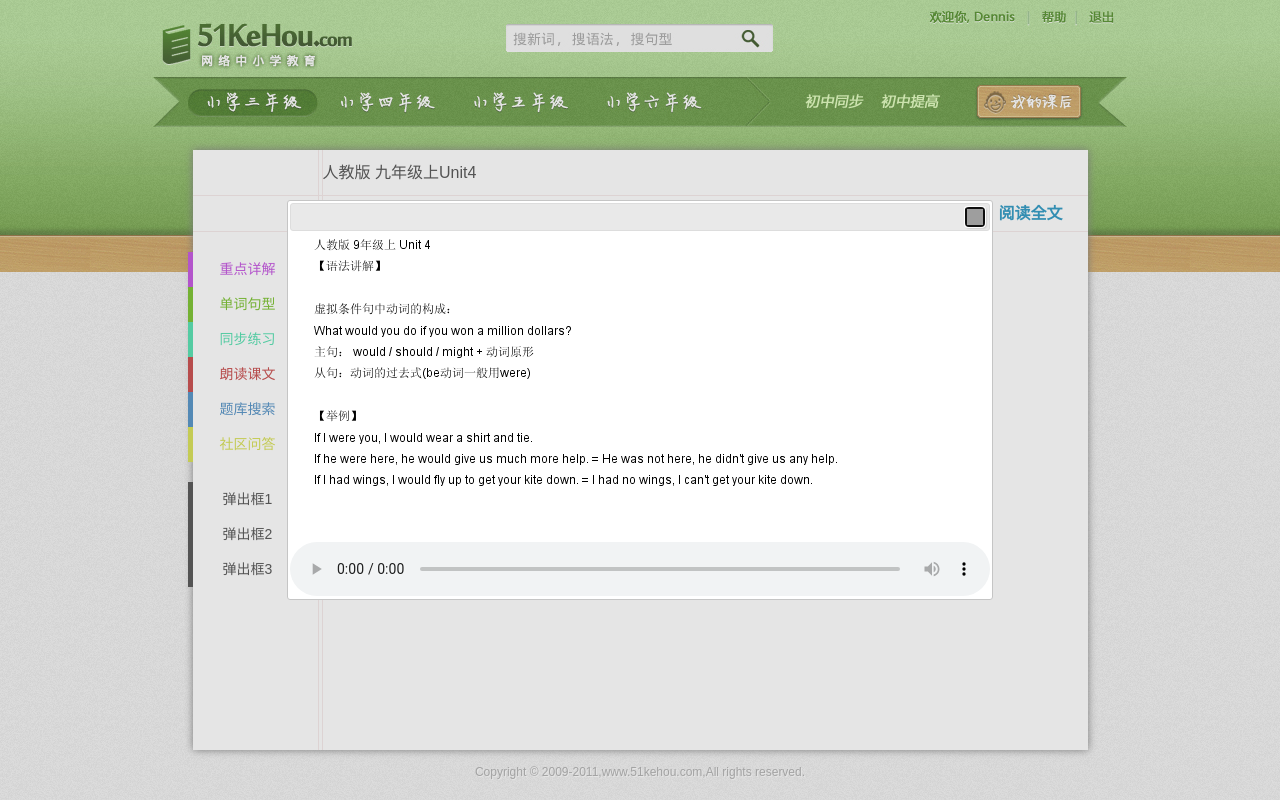
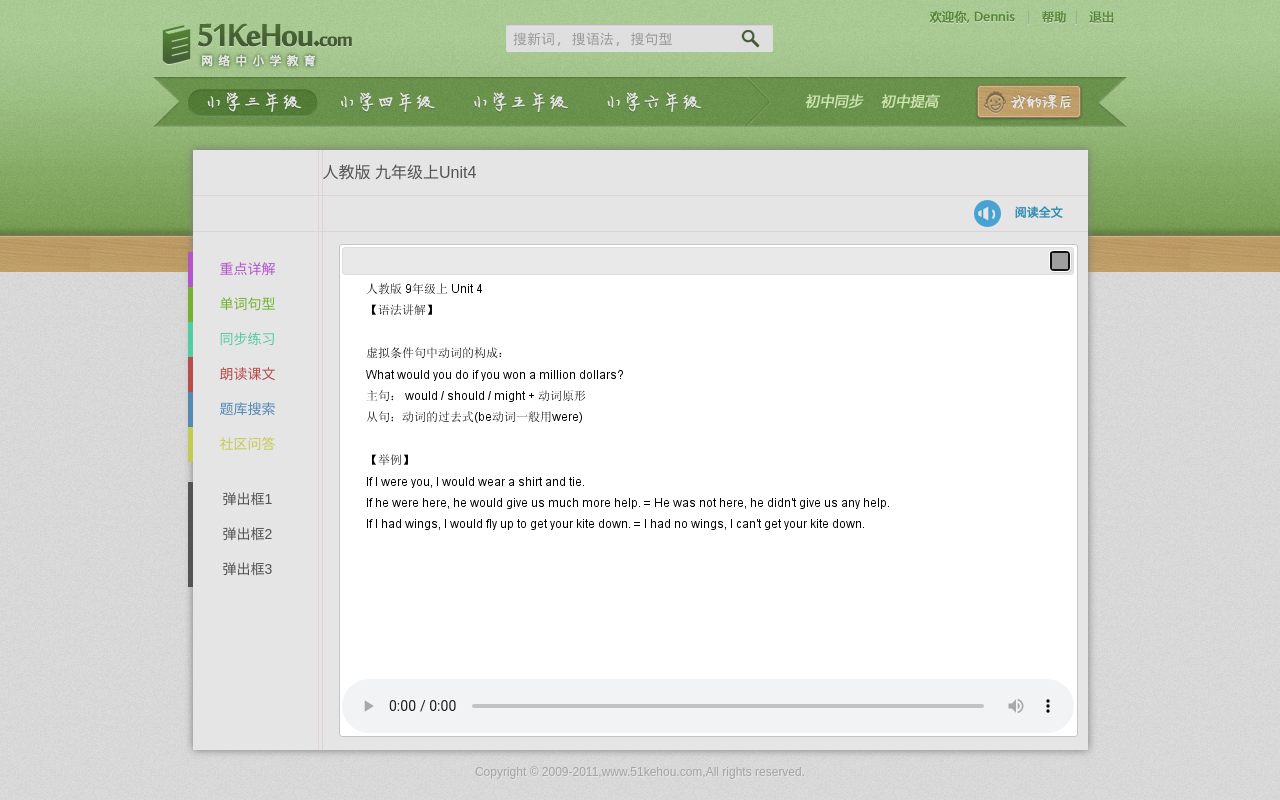
Before and after one commit to samwangcai/Coeus, a plain HTML site: page index.html in a window 1280 px wide. Both pictures are taken after a click on the element "虚拟条件句中动词的构成". Drawn offline with nearby package versions, Linux system fonts and the light colour scheme; no server answers; grey boxes are pictures that could not be loaded.

Commit message:
fine-tune UI of ZhongDianXiangJie.

```diff
--- a/css/global.css
+++ b/css/global.css
@@ -137,7 +137,9 @@ a:hover {  background-color:#0083B7; color:#fff; }
 .maincontent .nav { width:125px; height:600px; float:left; border-right:1px solid #f4e6e6; }
 .maincontent .mainbox { width:765px; height:600px; float:right; border-left:1px solid #f4e6e6; }
 /* .maincontent .mainbox a { color:#3dabe6; }  */
-.maincontent .mainbox h2, .maincontent .mainbox h3, .maincontent .nav .h2, .maincontent .nav .h3 { height:45px; line-height:45px; font-size:16px; margin:0px; padding:0 10px 0 0; border-bottom:1px solid #f4e6e6  }
+.maincontent .mainbox h2, .maincontent .mainbox h3, .maincontent .nav .h2, .maincontent .nav .h3 { height:45px; line-height:45px; margin:0px; padding:0 10px 0 0; border-bottom:1px solid #f4e6e6  }
+.maincontent .mainbox h2 { font-size:16px; }
+.maincontent .mainbox h3 { font-size:12px; }
 .maincontent .mainbox h3, .maincontent .nav .h3 { height:35px; line-height:35px; }
 .maincontent .nav .h2, .maincontent .nav .h3 { width:110%; }
 
--- a/index.html
+++ b/index.html
@@ -68,11 +68,12 @@ function Grammar($grammar) {
                 position : {
                     my : "center",
                     at : "center",
-                    of : window.document
+                    of : $container,
+                    within : $container
                 },
                 resizable : false,
-                width : 700,
-                height : 400,
+                width : $container.width(),
+                height : $container.height(),
                 close : function(event, ui) {
                     player.pause();
                     $board.show();
```
